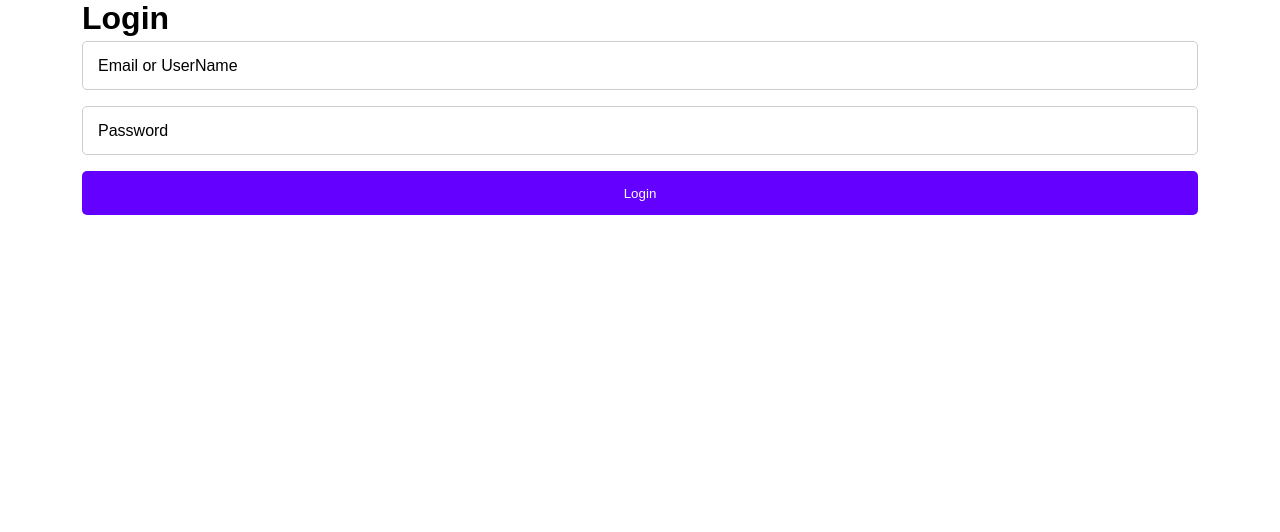
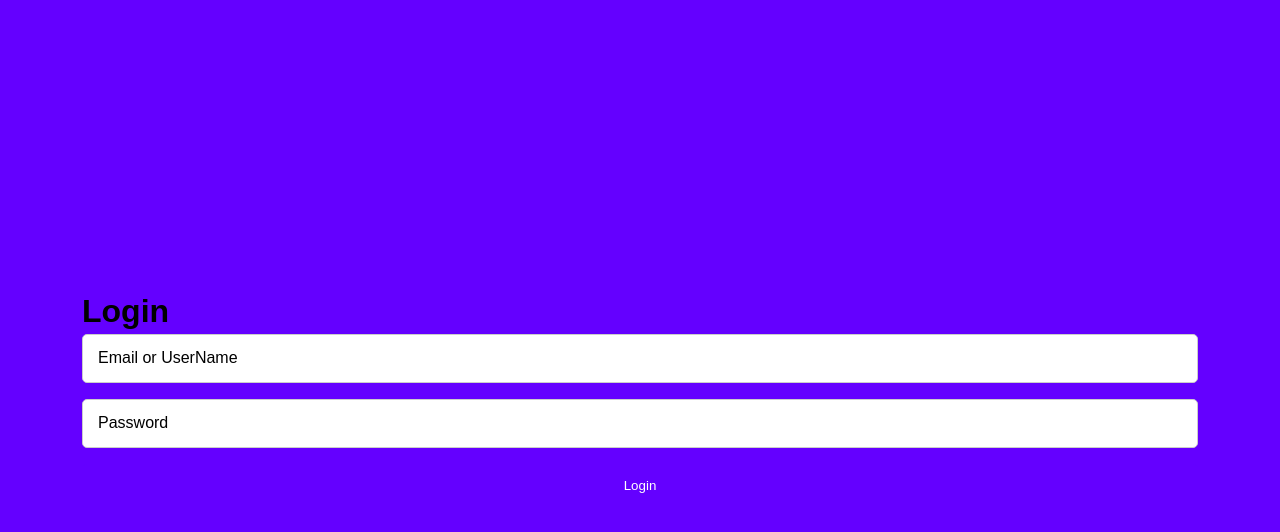
Before and after one commit to obayalhusein/edm-task, a React (Vite) app: page /login in a window 1280 px wide. Shown: the top 532 px of the page. Built offline with nearby package versions, Linux system fonts and the light colour scheme.

Commit message:
add style utilities / fix global style

```diff
--- a/src/App.tsx
+++ b/src/App.tsx
@@ -39,7 +39,6 @@ const App = () => {
   if (loading) return <PageLoader />;
 
   return (
-    <div className="App">
     <Suspense fallback="Loading...">
       <Routes>
         <Route path="/login" element={<LoginPage />} />
@@ -50,7 +49,6 @@ const App = () => {
         <Route path="*" element={<NotFound />} />
       </Routes>
     </Suspense>
-    </div>
   );
 }
 
--- a/src/pages/Login/index.tsx
+++ b/src/pages/Login/index.tsx
@@ -44,6 +44,7 @@ const LoginPage: React.FC = () => {
     };
 
     return (
+        <div className="bg-primary flex flex-column justify-center h-100">
             <UiContainer>
                 <h1>Login</h1>
 
@@ -75,6 +76,7 @@ const LoginPage: React.FC = () => {
                     />
                 </form>
             </UiContainer>
+        </div>
     );
 };
 
--- a/src/styles/app.scss
+++ b/src/styles/app.scss
@@ -10,6 +10,17 @@ img {
     max-width: 100%;
 }
 
+html,
+body,
+#root {
+    height: 100%;
+    width: 100%;
+}
+
 body {
     font-family: sans-serif;
 }
+
+@import './utilities/backgrounds';
+@import './utilities/dimensions';
+@import './utilities/display';
--- /dev/null
+++ b/src/styles/utilities/_backgrounds.scss
@@ -0,0 +1,3 @@
+.bg-primary {
+    background: var(--primary-color);
+}
--- /dev/null
+++ b/src/styles/utilities/_dimensions.scss
@@ -0,0 +1,7 @@
+.h-100 {
+  height: 100%;
+}
+
+.w-100 {
+  width: 100%;
+}
--- /dev/null
+++ b/src/styles/utilities/_display.scss
@@ -0,0 +1,15 @@
+.flex {
+    display: flex;
+}
+
+.flex-column {
+    flex-direction: column;
+}
+
+.align-center {
+    align-items: center;
+}
+
+.justify-center {
+    justify-content: center;
+}
```
Lines whose indentation alone changed are shown as unchanged.
